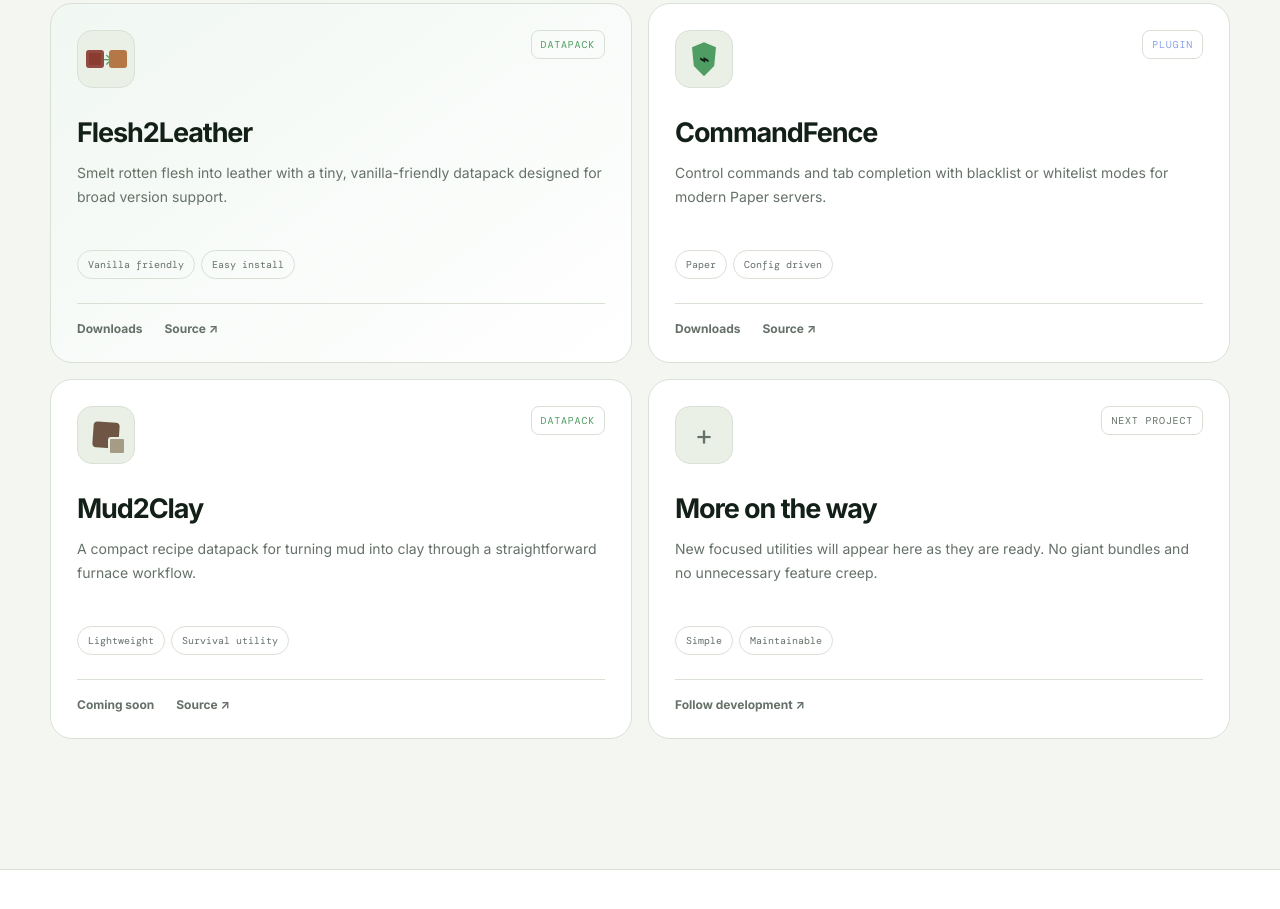
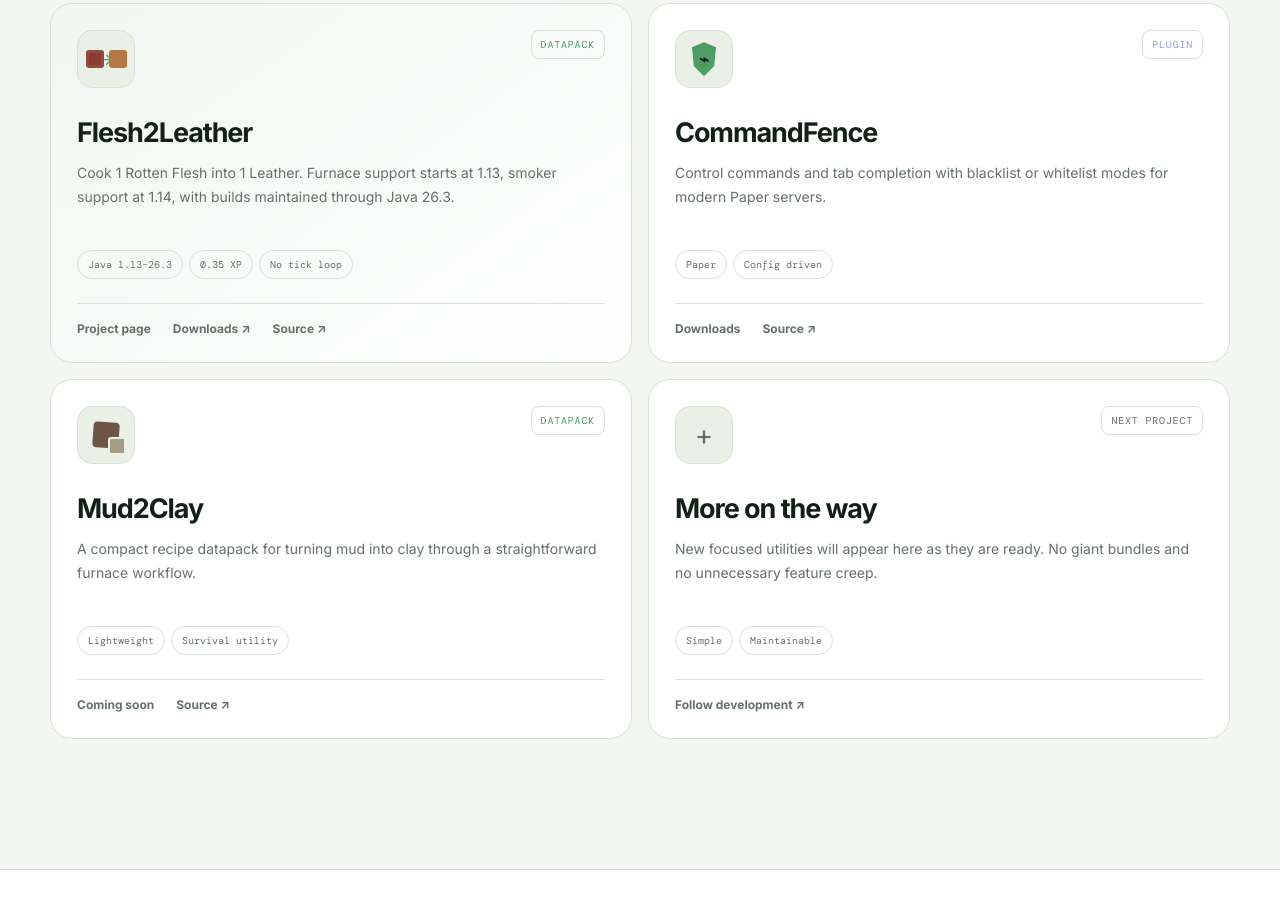
Before and after one commit to myzticdev/mc.myztic.dev, a plain HTML site: page index.html in a window 1280 px wide. Shown: the part 1246-2155 px from the top of the page. Drawn offline with nearby package versions, Linux system fonts and the light colour scheme.

```diff
--- a/index.html
+++ b/index.html
@@ -105,17 +105,18 @@
         </div>
 
         <div class="project-grid" id="project-grid">
-          <article class="project-card featured reveal" data-kind="datapack" data-search="flesh2leather rotten flesh leather furnace smelting datapack">
+          <article class="project-card featured reveal" data-kind="datapack" data-search="flesh2leather rotten flesh leather furnace smoker smelting datapack 1.13 26.3">
             <div class="card-top">
               <div class="project-icon flesh-icon"><span></span><i>→</i><b></b></div>
               <span class="type-badge datapack">Datapack</span>
             </div>
             <h3>Flesh2Leather</h3>
-            <p>Smelt rotten flesh into leather with a tiny, vanilla-friendly datapack designed for broad version support.</p>
-            <div class="compat-row"><span>Vanilla friendly</span><span>Easy install</span></div>
+            <p>Cook 1 Rotten Flesh into 1 Leather. Furnace support starts at 1.13, smoker support at 1.14, with builds maintained through Java 26.3.</p>
+            <div class="compat-row"><span>Java 1.13–26.3</span><span>0.35 XP</span><span>No tick loop</span></div>
             <div class="card-actions">
-              <a href="#" aria-label="Flesh2Leather downloads">Downloads</a>
-              <a href="#" aria-label="Flesh2Leather source code">Source <span>↗</span></a>
+              <a href="/projects/flesh2leather/">Project page</a>
+              <a href="https://github.com/myzticdev/flesh2leather/releases" target="_blank" rel="noreferrer">Downloads <span>↗</span></a>
+              <a href="https://github.com/myzticdev/flesh2leather" target="_blank" rel="noreferrer">Source <span>↗</span></a>
             </div>
           </article>
 
```
